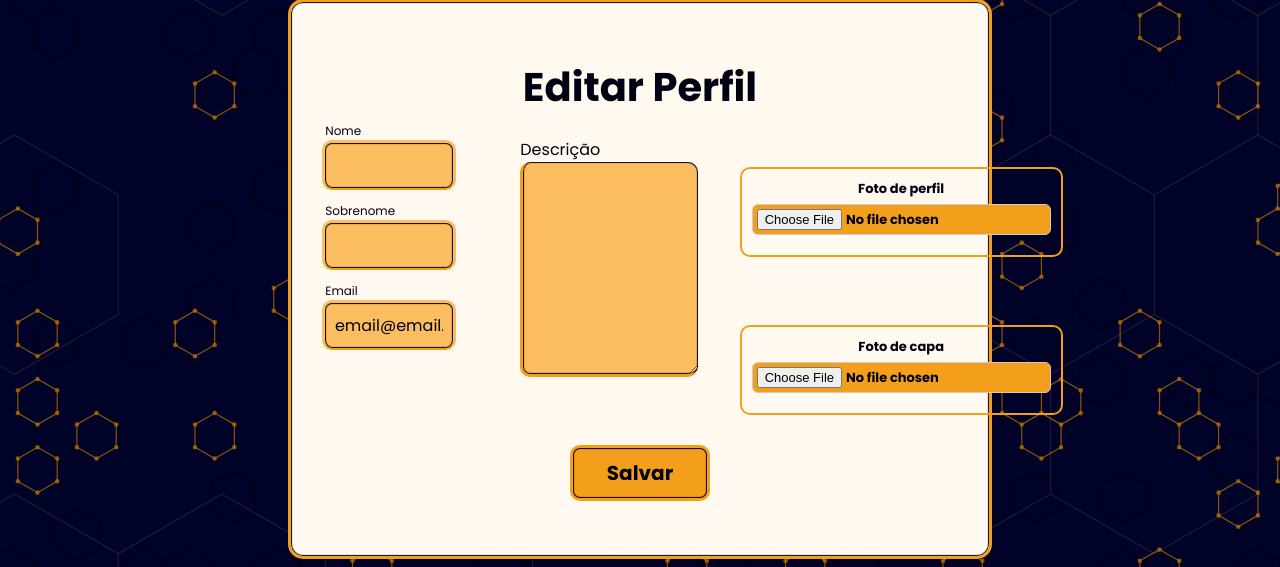
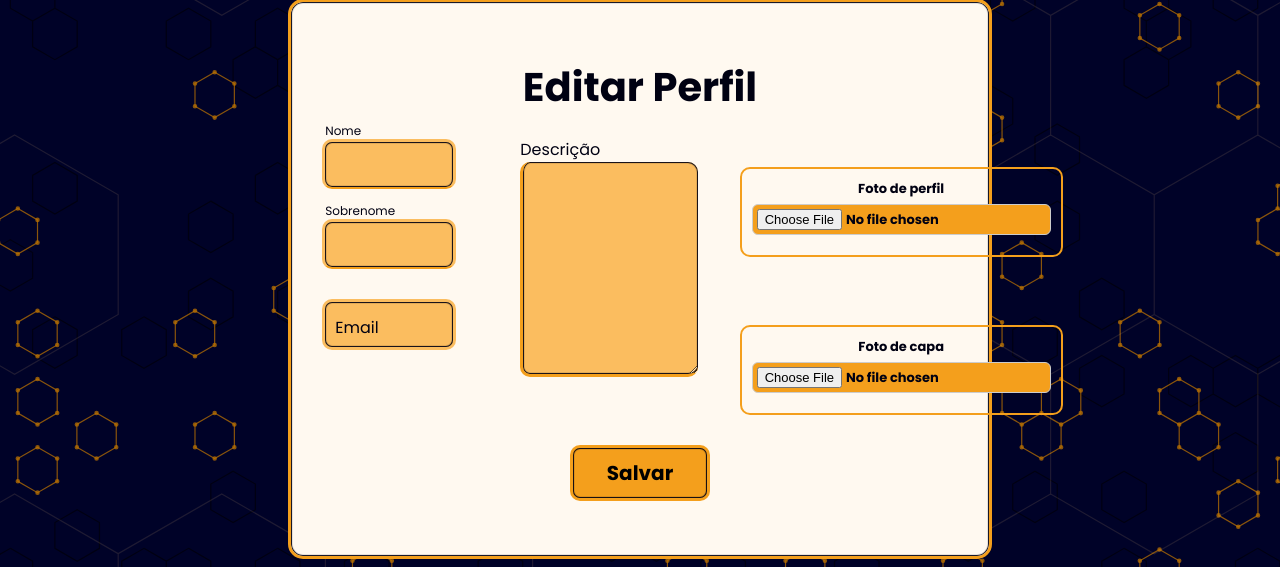
Before and after one commit to Reis567/chat3Django, a Django app: page /profile/edit/ in a window 1280 px wide. Shown: the part 121-688 px from the top of the page. Run offline with Django 4.2, Linux system fonts and the light colour scheme; the visitor is signed in with stand-in values (Sample User, id 1); some libraries are stand-ins or nearby versions.

Commit message:
bug fix in input email on register

```diff
--- a/chat/models.py
+++ b/chat/models.py
@@ -42,7 +42,7 @@ class Message(models.Model):
 class UserProfile(models.Model):
     user = models.ForeignKey(User, on_delete=models.CASCADE)
     first_name = models.CharField(max_length=30, blank=True)
-    email= models.EmailField(default="email@email.com",unique=True,null=True)
+    email= models.EmailField(unique=True,null=True)
     last_name = models.CharField(max_length=30, blank=True)
     photo = models.ImageField(upload_to=user_directory_path, blank=True, null=True)
     banner = models.ImageField(upload_to=banner_directory_path, blank=True, null=True)
--- a/static/css/style.css
+++ b/static/css/style.css
@@ -771,7 +771,7 @@ nav .nav-auth{
 .profile-user{
     position: absolute;
     top: 45%;
-    left: 5.6%;
+    left: 4.4%;
 }
 .profile-user h1{
     font-size: 30px;
@@ -1066,6 +1066,7 @@ nav .nav-auth{
     font-weight: bold;
 }
 
+
   .form-single-input{
     width: 80%;
     margin: 15px 0;
@@ -1108,6 +1109,58 @@ nav .nav-auth{
     font-size: 12px;
 }
 
+
+
+
+.form-input-email{
+    width: 80%;
+    margin: 15px 0;
+    position: relative;
+}
+
+.form-input-email label{
+    font-size: 16px;
+    position: absolute;
+    left: 2%;
+    bottom: 1%;
+    color: var(--black);
+    cursor: text;
+    transition: 0.5s ease-in-out;
+    padding-left: 10px;
+    padding-bottom: 10px;
+}
+
+.form-input-email input{
+    width: 80%;
+    padding: 5px;
+    color: var(--black);
+    border: 0;
+    border-bottom: 2px solid var(--prim-stgr);
+    background: var(--sec-stgr);
+    outline: 0;
+    padding: 10px;
+    border: 3px solid transparent;
+    border-radius: 10px;
+    box-shadow: inset 0 0 1px 1px var(--black);
+}
+
+.form-input-email input:focus,
+.form-input-email input:valid{
+    border-bottom: 2px solid var(--sec-cl);
+    transition: .1s;
+}
+
+.form-input-email input:focus ~ label,
+.form-input-email input:valid ~ label{
+    transform: translateY(-49px);
+    font-size: 12px;
+    padding-left: 0px;
+    padding-bottom: 0px;
+}
+
+
+
+
 .label-menu{
     display: none;
 }
@@ -1118,12 +1171,15 @@ nav .nav-auth{
 }
 
 @media (max-width: 849px) {
+    .site-title{
+        font-size: 20px;
+    }
     .user-is-auth,
     .unlog-user{
         display: block;
         position: absolute;
         left: 0;
-        top: 4.0625rem;
+        top: 3.8125rem;
         text-align: center;
         background: var(--prim-stgr);
         width: 100%;
@@ -1148,7 +1204,7 @@ nav .nav-auth{
         color: var(--white);
         padding-block: 1rem;
         cursor: pointer;
-        font-size: 20px;
+        font-size: 15px;
         font-weight: bolder;
     }
     .hamburguer{
@@ -1185,4 +1241,7 @@ nav .nav-auth{
         transform: rotate(-135deg);
         top: -0.4375rem;
     }
+
+
+
 }
--- a/templates/base.html
+++ b/templates/base.html
@@ -13,7 +13,7 @@
     </head>
     <body>
         <header>
-            <h1>
+            <h1 class="site-title">
                 <a href="{% url 'home' %}">
                     MaricáChat
                 </a>
--- a/templates/profile_temps/edit_profile.html
+++ b/templates/profile_temps/edit_profile.html
@@ -24,7 +24,7 @@
                         <label for="{{ form.last_name.id_for_label }}">Sobrenome</label>
                     </div>
 
-                    <div class="form-single-input">
+                    <div class="form-input-email">
                         {{ form.email }}
                         <label for="{{ form.email.id_for_label }}">Email</label>
                     </div>
```
Also changed, not shown: chat/migrations/0020_alter_userprofile_email.py (added).
